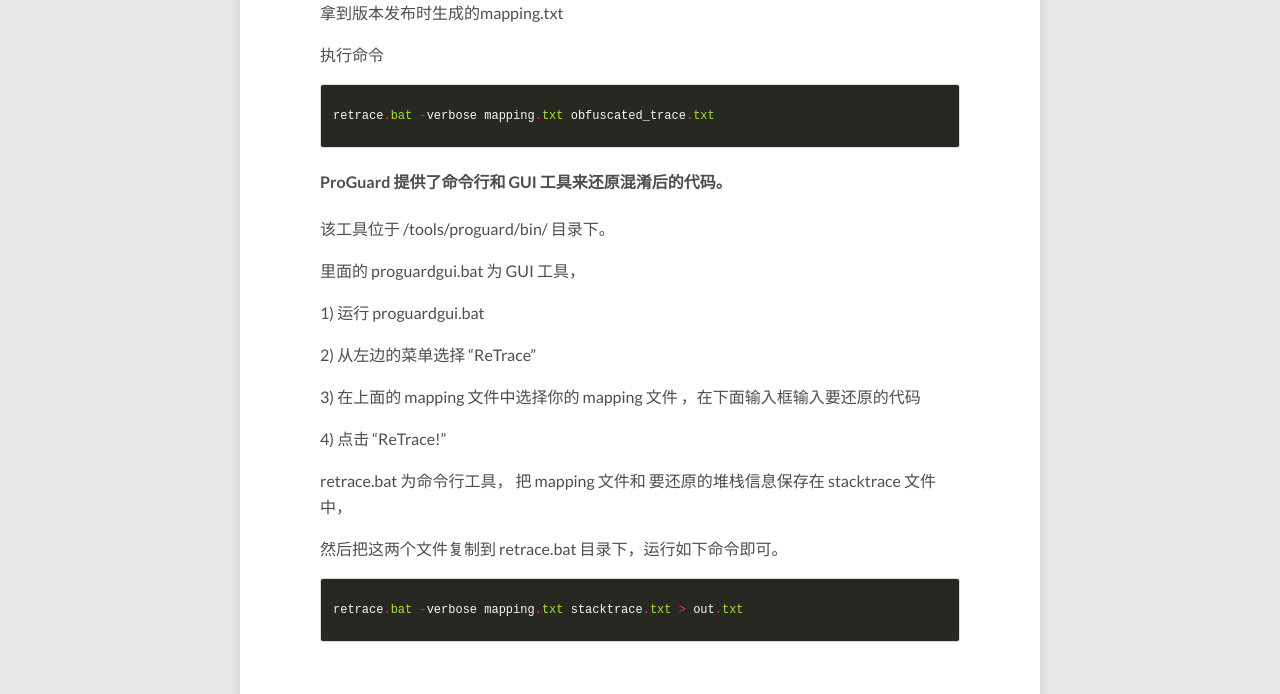
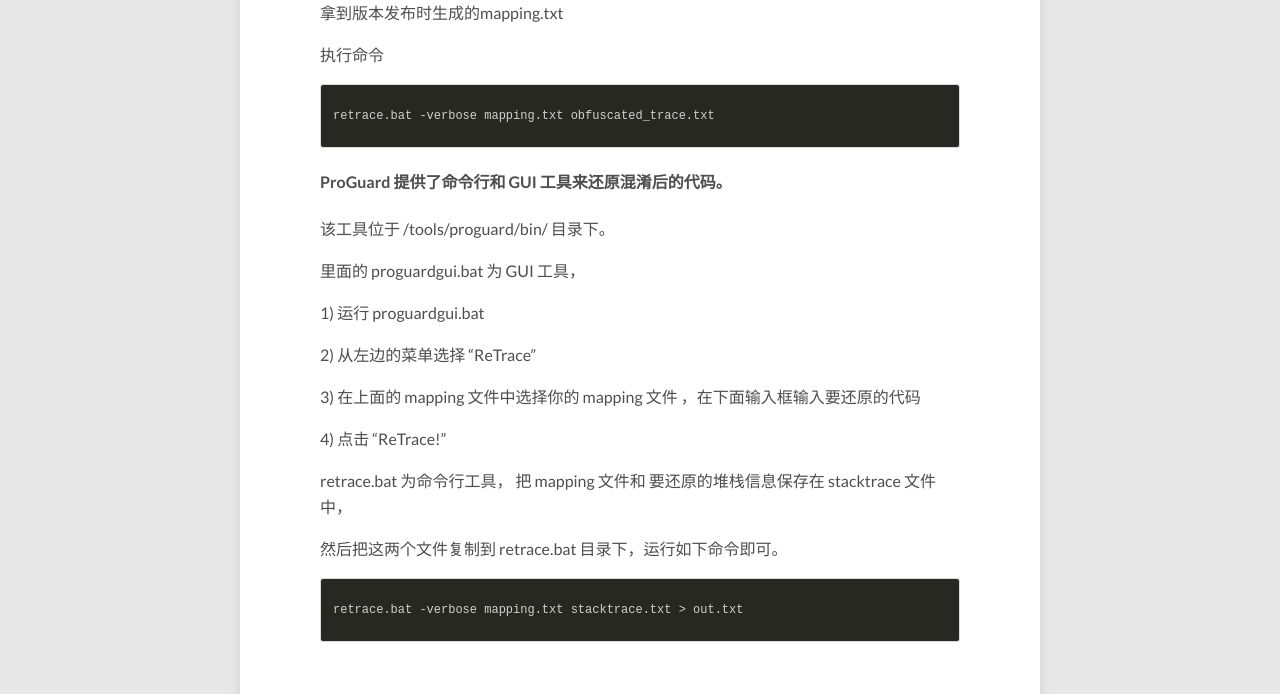
Before and after one commit to tengbinlive/tengbinlive.github.io, a Jekyll site: the page built from _posts/2016-03-26-code-android-tool-proguard.md, in a window 1280 px wide. Shown: the part 684-1378 px from the top of the page. Built offline with Jekyll 4.4.1, drawn with Linux system fonts in a browser that asks for light colours; nearby versions of some CDN libraries.

Commit message:
no message

```diff
--- a/_posts/2016-03-26-code-android-tool-proguard.md
+++ b/_posts/2016-03-26-code-android-tool-proguard.md
@@ -18,7 +18,7 @@
 拿到版本发布时生成的mapping.txt
 
 执行命令
-{% highlight java %}
+{% highlight html %}
 retrace.bat -verbose mapping.txt obfuscated_trace.txt
 {% endhighlight %}
 
@@ -39,6 +39,6 @@
 retrace.bat 为命令行工具， 把 mapping 文件和 要还原的堆栈信息保存在 stacktrace 文件中，
 
 然后把这两个文件复制到 retrace.bat 目录下，运行如下命令即可。
-{% highlight java %}
+{% highlight html %}
 retrace.bat -verbose mapping.txt stacktrace.txt > out.txt
 {% endhighlight %}
```
Also changed, not shown: _posts/2014-04-17-code-android-other.md (+1 -1 lines), _posts/2015-12-13-code-android-optimization.md (+2 -2 lines).
